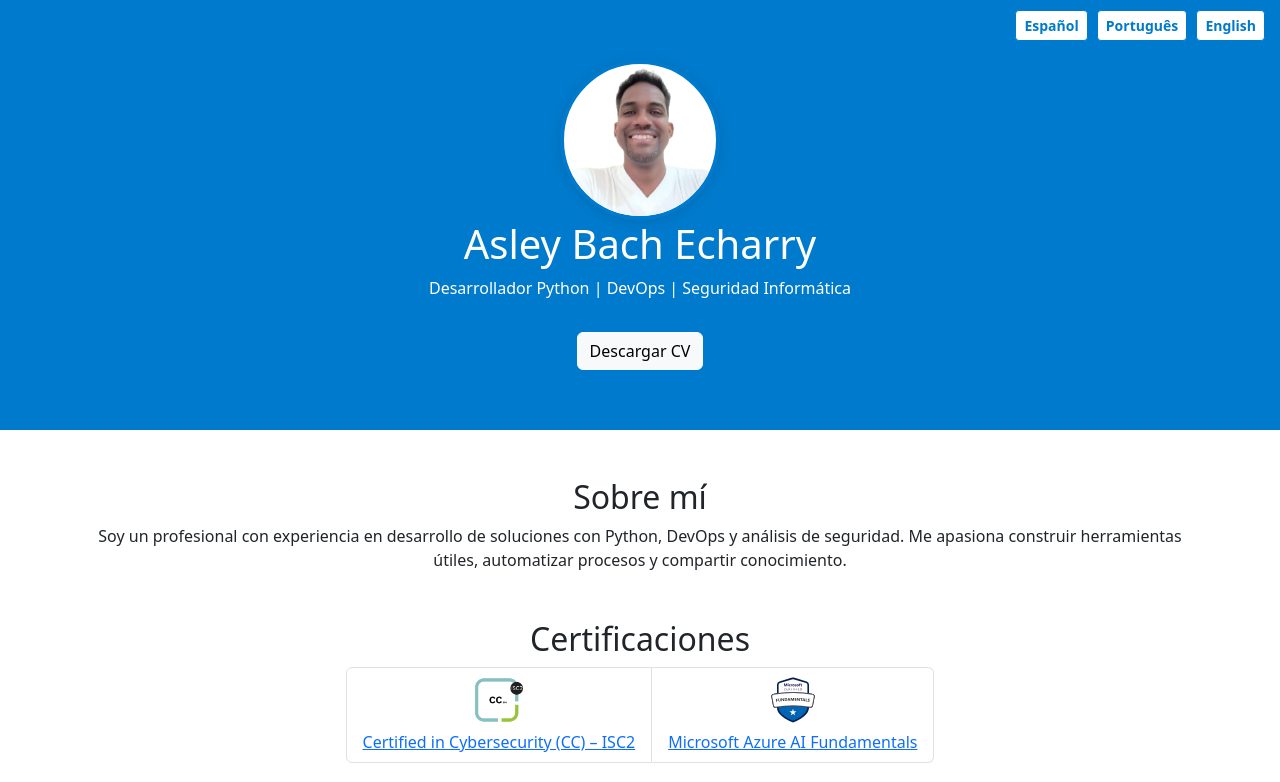
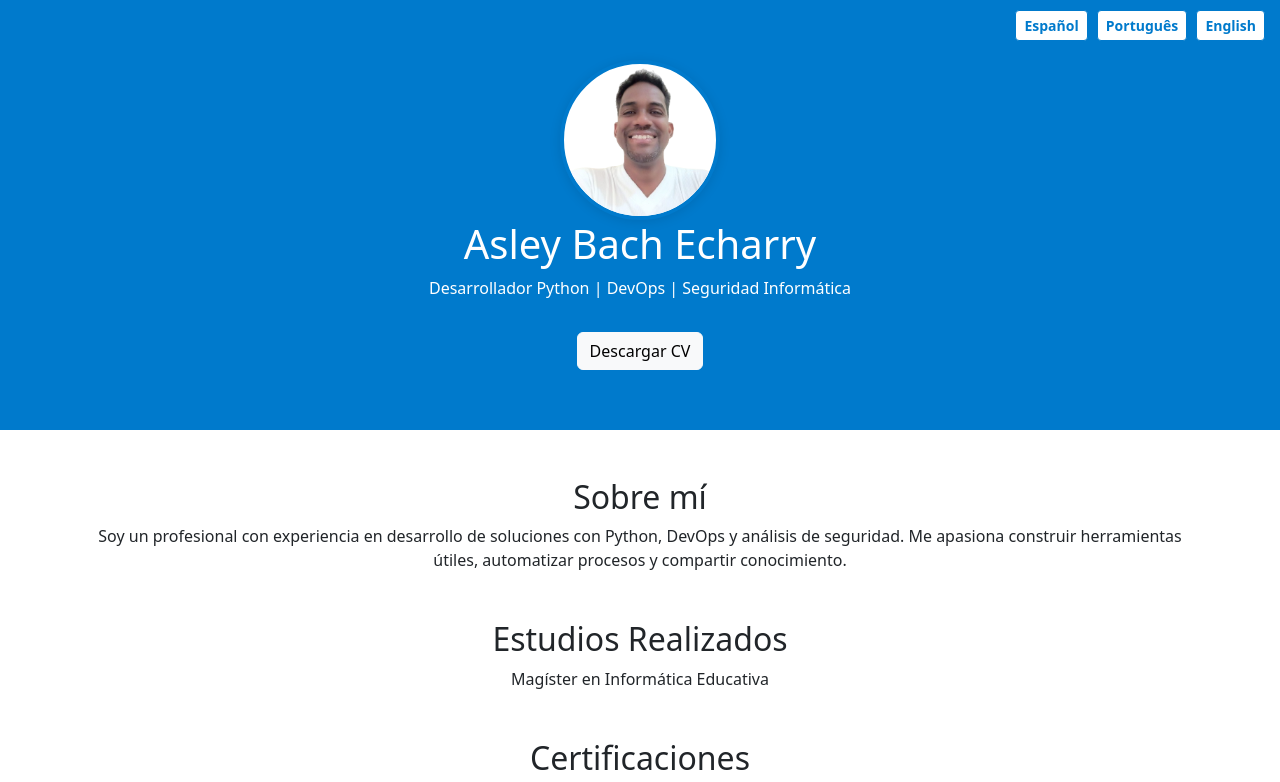
Before and after one commit to asleybach/asleybach.github.io, a plain HTML site: page index.html in a window 1280 px wide. Shown: the top 782 px of the page. Drawn offline with nearby package versions, Linux system fonts and the light colour scheme.

Commit message:
añadiendo estudios realizados

```diff
--- a/assets/js/main.js
+++ b/assets/js/main.js
@@ -4,6 +4,8 @@ const translations = {
     download_cv: "Descargar CV",
     about_title: "Sobre mí",
     about_text: "Soy un profesional con experiencia en desarrollo de soluciones con Python, DevOps y análisis de seguridad. Me apasiona construir herramientas útiles, automatizar procesos y compartir conocimiento.",
+    studies_title: "Estudios Realizados",
+    studies_text: "Magíster en Informática Educativa",
     certs_title: "Certificaciones",
     certs_list: `
       <li class='list-group-item d-flex flex-column align-items-center'>
@@ -33,6 +35,8 @@ const translations = {
     download_cv: "Download CV",
     about_title: "About Me",
     about_text: "I'm a professional with experience in developing solutions with Python, DevOps, and security analysis. I am passionate about building useful tools, automating processes, and sharing knowledge.",
+    studies_title: "Education",
+    studies_text: "Master's Degree in Educational Informatics",
     certs_title: "Certifications",
     certs_list: `
       <li class='list-group-item d-flex flex-column align-items-center'>
@@ -62,6 +66,8 @@ const translations = {
     download_cv: "Baixar CV",
     about_title: "Sobre mim",
     about_text: "Sou um profissional com experiência em desenvolvimento de soluções com Python, DevOps e análise de segurança. Sou apaixonado por construir ferramentas úteis, automatizar processos e compartilhar conhecimento.",
+    studies_title: "Formação Acadêmica",
+    studies_text: "Mestre em Informática Educacional",
     certs_title: "Certificações",
     certs_list: `
       <li class='list-group-item d-flex flex-column align-items-center'>
--- a/index.html
+++ b/index.html
@@ -25,12 +25,21 @@
     <a href="assets/pdf/HV_Asley_Echarry.pdf" class="btn btn-light mt-3" download target="_blank" id="download_cv">Descargar CV</a>
   </div>
 
+
   <!-- Sobre mí -->
   <div class="container mt-5">
     <h2 class="text-center" id="about_title">Sobre mí</h2>
     <p class="text-center" id="about_text">
       Soy un profesional con experiencia en desarrollo de soluciones con Python, DevOps y análisis de seguridad.
       Me apasiona construir herramientas útiles, automatizar procesos y compartir conocimiento.
+    </p>
+  </div>
+
+  <!-- Estudios Realizados -->
+  <div class="container mt-5">
+    <h2 class="text-center" id="studies_title">Estudios Realizados</h2>
+    <p class="text-center" id="studies_text">
+      Magíster en Informática Educativa
     </p>
   </div>
 
```
